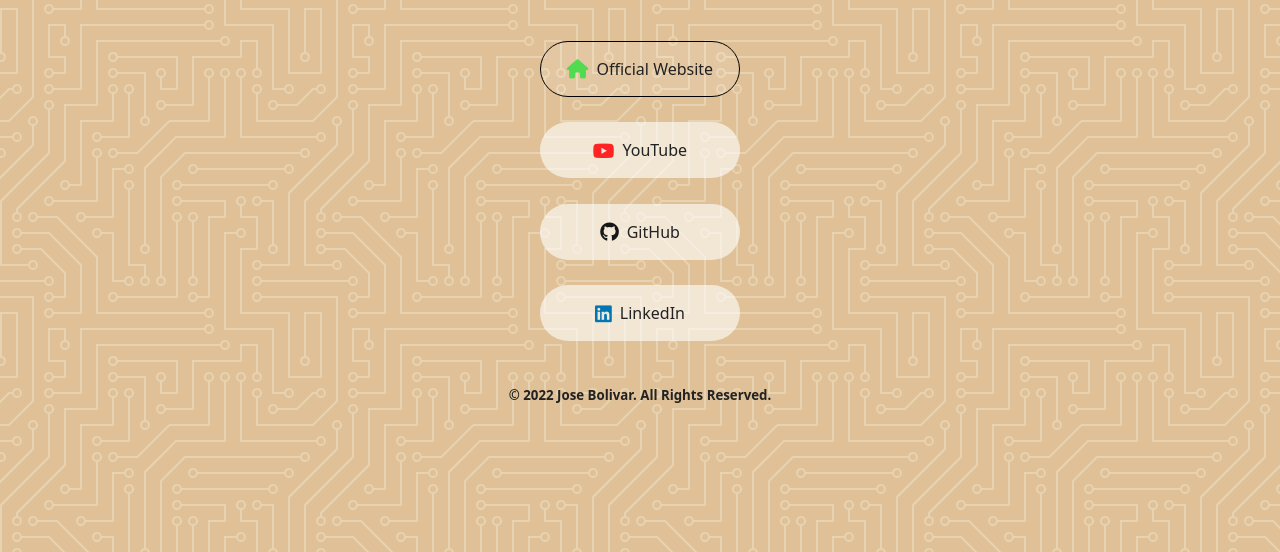
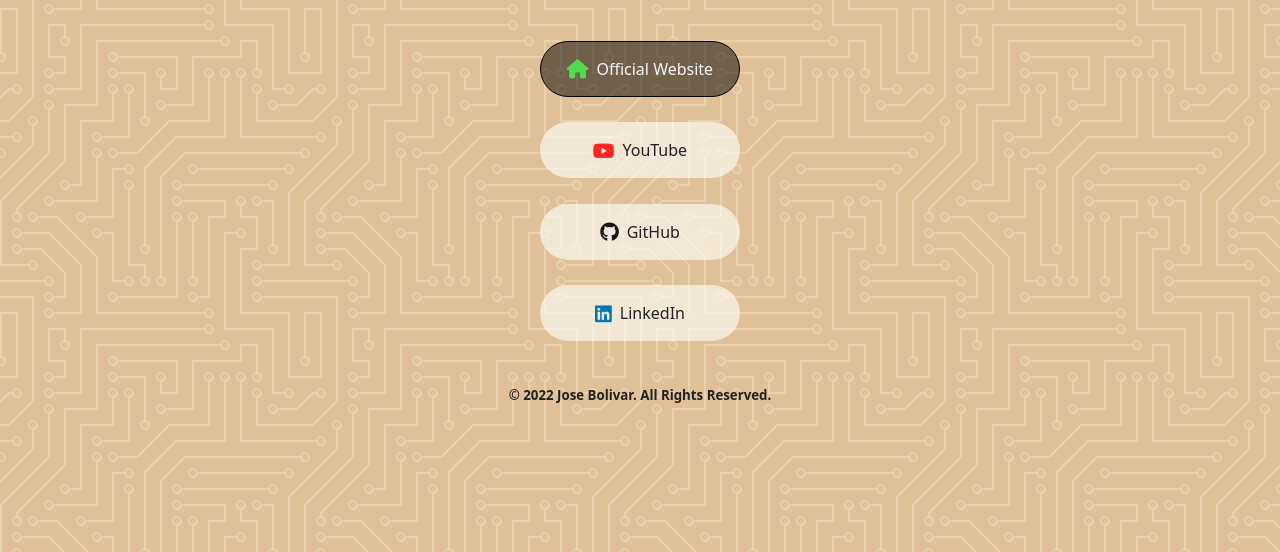
Before and after one commit to bon-TI/linkInBio, a plain HTML site: page index.html in a window 1280 px wide. In both pictures the pointer is over the link "Official Website". Shown: the part 248-800 px from the top of the page. Drawn offline with nearby package versions, Linux system fonts and the light colour scheme.

Commit message:
Changing buttons style

```diff
--- a/styles.css
+++ b/styles.css
@@ -65,9 +65,14 @@ ul > a {
 }
 
 a:hover {
-    background-color: rgba(255, 255, 255, 0.1);
+    background-color: rgba(0, 0, 0, 0.5);
     border: 1.5px solid black;
 }
+
+a:hover li {
+    color: whitesmoke;
+}
+
 
 a > li {
     display: flex;
```
